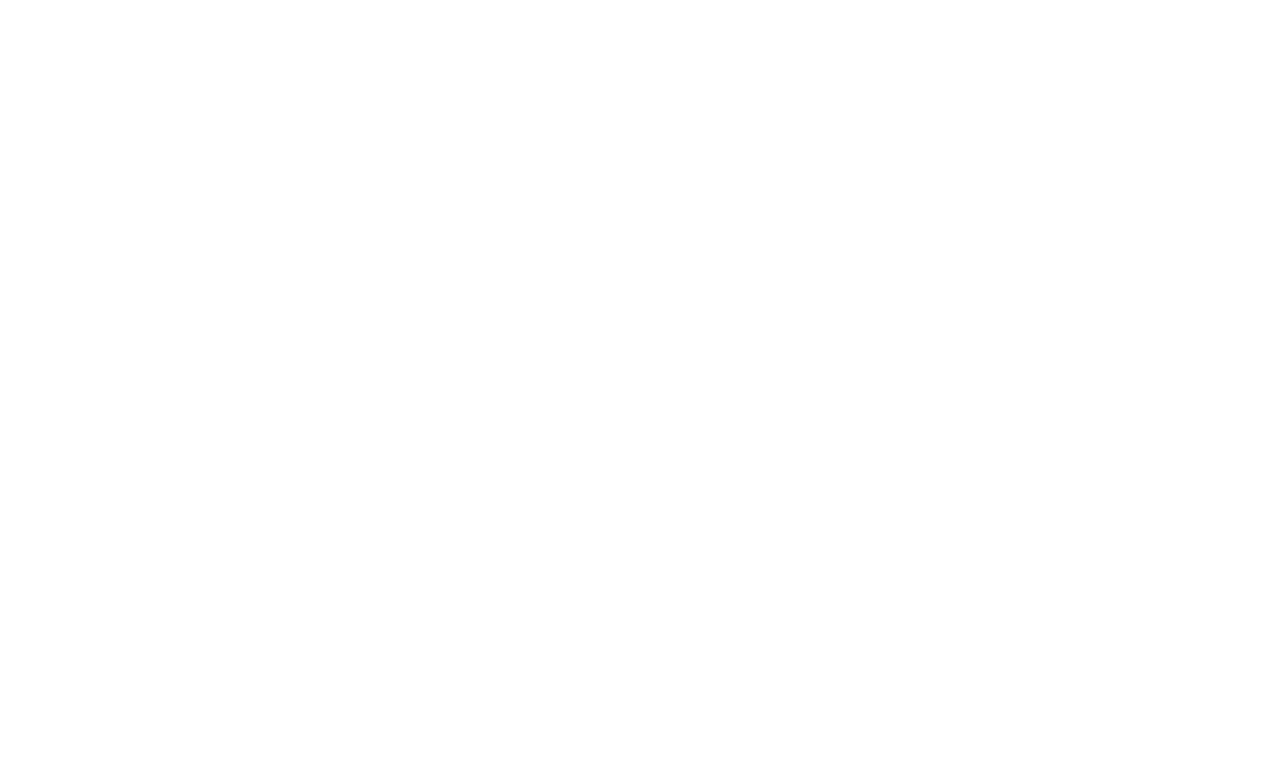
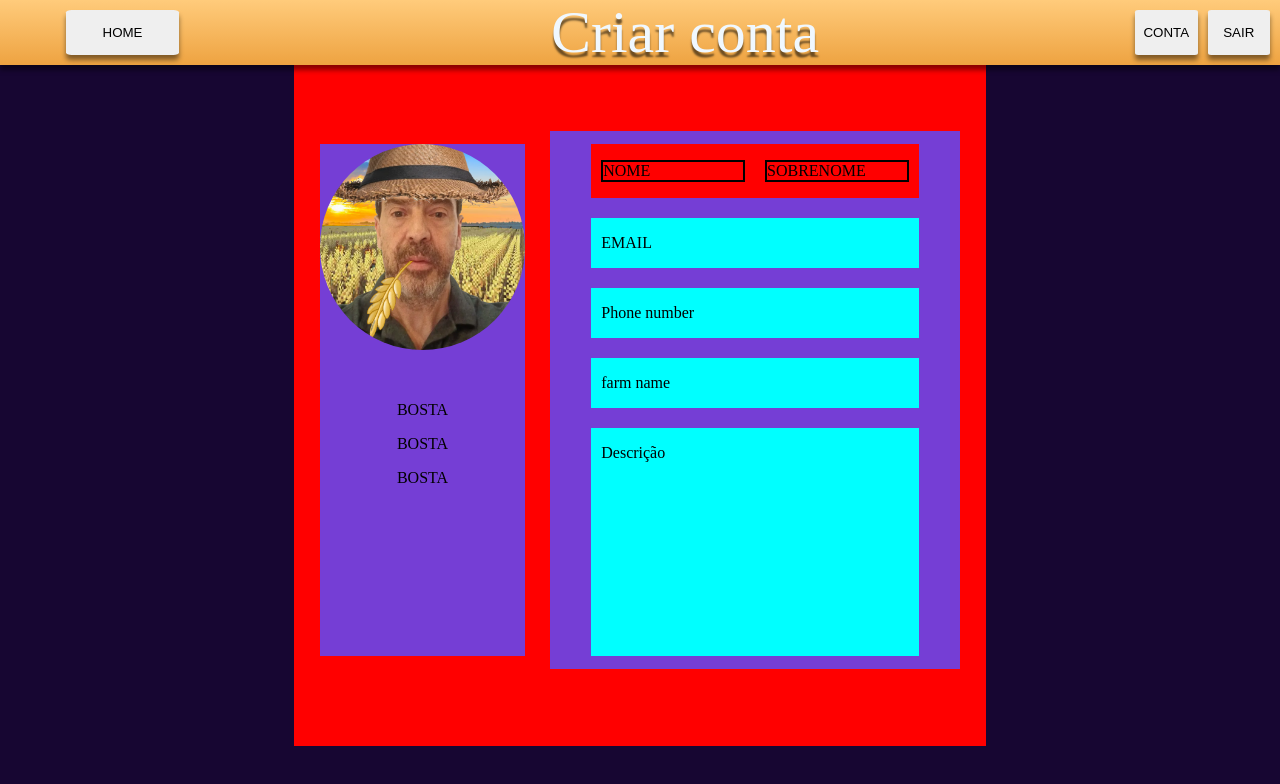
Before and after one commit to siilvadudu07/Projeto-3, a plain HTML site: page Vender e usuario/perfil_usuario.html in a window 1280 px wide. Drawn offline with Linux system fonts and the light colour scheme.

```diff
--- /dev/null
+++ b/Vender e usuario/perfil_usuario.css
@@ -0,0 +1,147 @@
+body {
+
+    display: flex;
+    justify-content: center;
+    align-items: center;
+
+    padding: 0;
+    margin: 0;
+
+    background-color: rgb(23, 6, 50);
+
+    width: 100vw;
+    height: 100vh;
+
+}
+
+.user_profile_container {
+
+    display: flex;
+    align-items: center;
+    justify-content: center;
+
+    width: 50%;
+    height: 80%;
+
+    padding: 2%;
+
+    gap: 25px;
+
+    background-color: red;
+
+}
+
+.user_picture_description_container {
+
+    display: flex;
+    flex-direction: column;
+    align-items: center;
+    justify-content: start;
+
+    width: 40%;
+    height: 80%;
+
+    gap: 35px;
+
+    background-color: rgb(117, 62, 213);
+
+}
+
+.user_profile_picture {
+
+    max-width: 100%;
+    height: auto;
+
+    border-radius: 50%;
+
+}
+
+.user_information_container {
+
+    display: flex;
+    flex-direction: column;
+    align-items: center;
+    justify-content: start;
+
+    width: 75%;
+    height: 80%;
+
+    padding: 2%;
+
+    gap: 20px;
+
+    background-color: rgb(117, 62, 213);
+
+}
+
+.profile_name_container {
+
+    display: flex;
+    flex-direction: row;
+    align-items: center;
+    justify-content: center;
+
+    width: 80%;
+
+    padding-left: 10px;
+    padding-right: 10px;
+
+    gap: 20px;
+
+    background-color: red;
+
+
+}
+
+.user_name {
+
+    border: 2px solid black;
+
+    width: 50%;
+
+}
+
+.user_email_container {
+
+    width: 80%;
+
+    padding-left: 10px;
+    padding-right: 10px;
+
+    background-color: aqua;
+
+}
+
+.phone_number_container {
+
+    width: 80%;
+
+    padding-left: 10px;
+    padding-right: 10px;
+
+    background-color: aqua;
+
+}
+
+.farm_name_container {
+
+    width: 80%;
+
+    padding-left: 10px;
+    padding-right: 10px;
+
+    background-color: aqua;
+
+}
+
+.description_container {
+
+    width: 80%;
+    height: 80%;
+
+    padding-left: 10px;
+    padding-right: 10px;
+
+    background-color: aqua;
+
+}
--- a/Vender e usuario/perfil_usuario.html
+++ b/Vender e usuario/perfil_usuario.html
@@ -1,14 +1,109 @@
 <!DOCTYPE html>
 <html>
 
-<head>
+  <head>
 
-  <title>title</title>
+    <title>Perfil usuario</title>
 
-</head>
+    <link rel="stylesheet" href="perfil_usuario.css">
+    <link rel="stylesheet" href="header.css"
+  </head>
 
-<body>
+  <body>
 
-</body>
+    <div class="header_container">
+
+    <div class="header_left_container">
+
+      <button class="home_button">
+
+        HOME
+
+      </button>
+
+    </div>
+
+    <div class="header_center_container">
+
+      <header class="page_title">
+
+        Criar conta
+
+      </header>
+
+    </div>
+
+    <div class="header_right_container">
+
+      <button class="user_profile_button">
+
+        CONTA
+
+      </button>
+
+      <button class="quit_account_button">
+
+        SAIR
+
+      </button>
+
+    </div>
+
+    </div>
+
+    <div class="user_profile_container">
+
+      <div class="user_picture_description_container">
+
+        <img class="user_profile_picture" src="profile_pictures/farmer 2.png" alt="">
+
+        <div>
+
+          <p>BOSTA</p>
+          <p>BOSTA</p>
+          <p>BOSTA</p>
+
+        </div>
+
+      </div>
+
+      <div class="user_information_container">
+
+        <div class="profile_name_container">
+
+          <p class="user_name">NOME</p>
+          <p class="user_name">SOBRENOME</p>
+
+        </div>
+
+        <div class="user_email_container">
+
+          <p class="user_email">EMAIL</p>
+
+        </div>
+
+        <div class="phone_number_container">
+
+          <p class="user_email">Phone number</p>
+
+        </div>
+
+        <div class="farm_name_container">
+
+          <p class="user_email">farm name</p>
+
+        </div>
+
+        <div class="description_container">
+
+          <p class="user_email">Descrição</p>
+
+        </div>
+
+      </div>
+
+    </div>
+
+  </body>
 
 </html>
```
Also changed, not shown: Vender e usuario/criar_usuario.html (+1 -0 lines).
